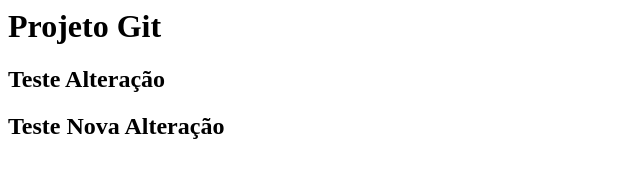
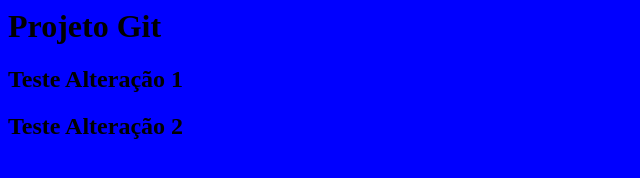
Before and after one commit to rsanto0/curso-git, a plain HTML site: page index.html in a window 1280 px wide. Shown: the whole page, without its empty margins (0-640 px from the left). Drawn offline with Linux system fonts and the light colour scheme.

Commit message:
Aplicando estilo CSS

```diff
--- /dev/null
+++ b/estilo.css
@@ -0,0 +1,3 @@
+body{
+    background-color: blue
+}
--- a/index.html
+++ b/index.html
@@ -1,10 +1,10 @@
 <html>
     <head>
-
+        <link rel="stylesheet" href="estilo.css">
     </head>
     <body>
         <h1>Projeto Git</h1>
-	    <h2>Teste Alteração</h2>
-		<h2>Teste Nova Alteração</h2>
+	    <h2>Teste Alteração 1</h2>
+		<h2>Teste Alteração 2</h2>
     </body>
 </html>
```
